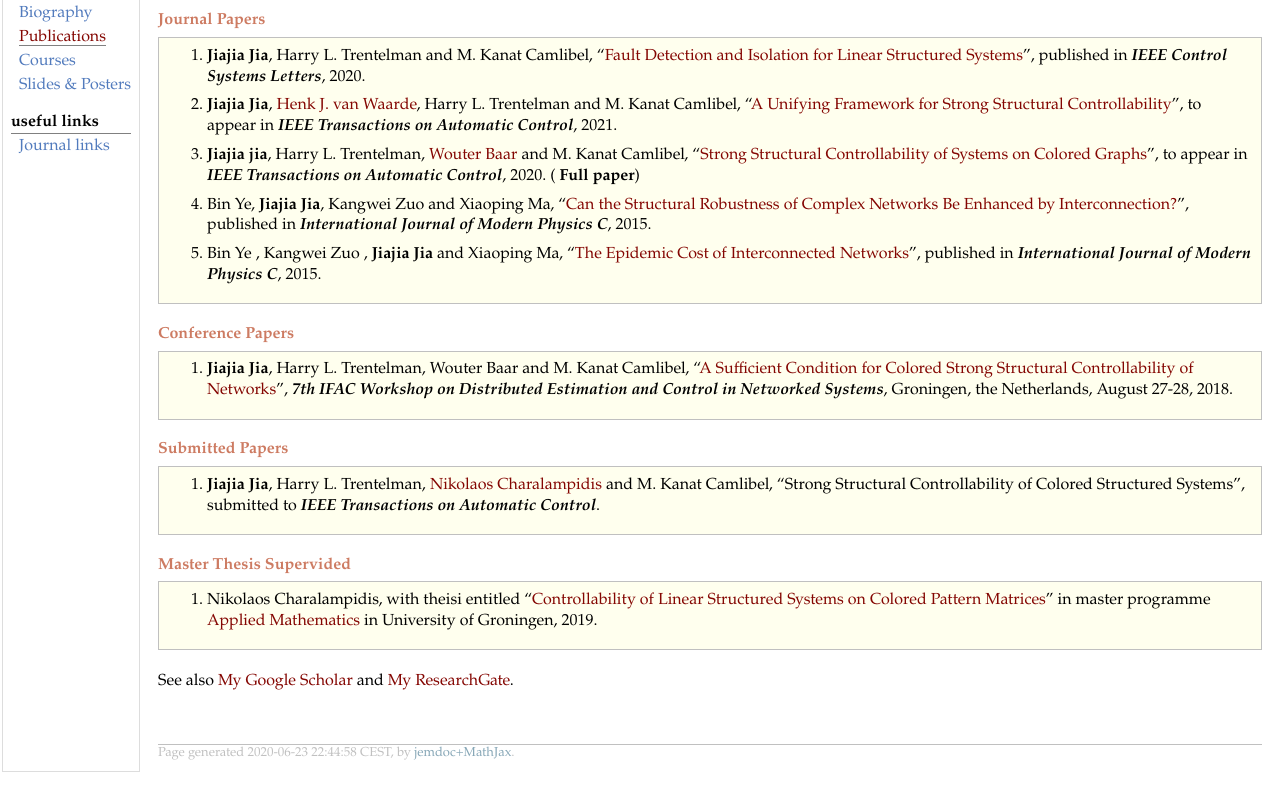
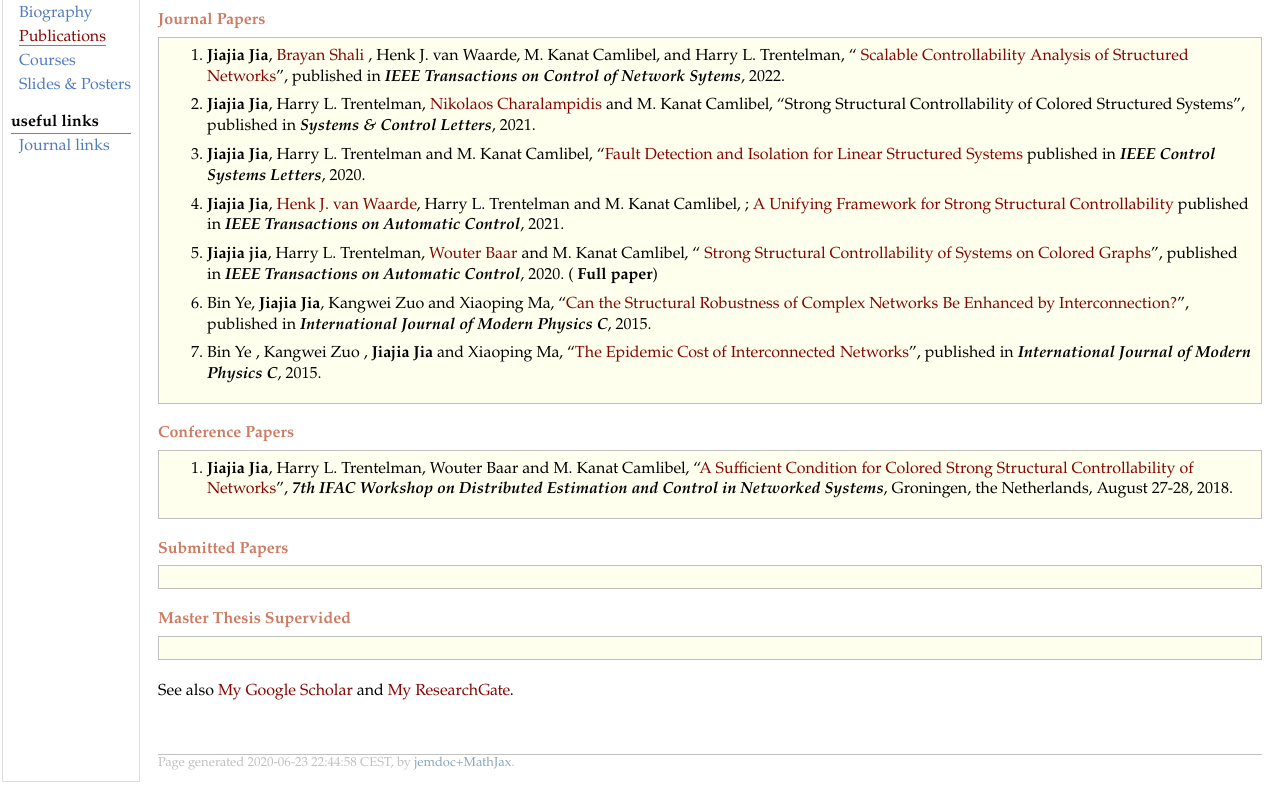
Before and after one commit to Jiajia-Jia/Jiajia-Jia.github.io, a plain HTML site: page publications.html in a window 1280 px wide. Shown: the part 72-864 px from the top of the page. Drawn offline with nearby package versions, Linux system fonts and the light colour scheme; some packages are replaced by stand-ins of ours.

Commit message:
Update publications.html

```diff
--- a/publications.html
+++ b/publications.html
@@ -37,11 +37,17 @@ MathJax.Hub.Config({
 <div class="blocktitle">Journal Papers</div>
 <div class="blockcontent">
 <ol>
-<li><p><b>Jiajia Jia</b>, Harry L. Trentelman and M. Kanat Camlibel, &ldquo;<a href="https://ieeexplore.ieee.org/document/9094642" target=&rdquo;blank">Fault Detection and Isolation for Linear Structured Systems</a>”, published in <i><b>IEEE Control Systems Letters</b></i>, 2020.</p>
+<li><p><b>Jiajia Jia</b>, <a href="https://research.rug.nl/en/persons/brayan-shali/" target=&ldquo;blank&rdquo;>Brayan Shali</a> , Henk J. van Waarde, M. Kanat Camlibel, and  Harry L. Trentelman, &ldquo; <a href="https://ieeexplore.ieee.org/abstract/document/9601287" target=&rdquo;blank">Scalable Controllability Analysis of Structured Networks</a>&rdquo;, published in <i><b>IEEE Transactions on Control of Network Sytems</b></i>, 2022.</p>
 </li>
-<li><p><b>Jiajia Jia</b>, <a href="https://scholar.google.com/citations?user=4K5iBboAAAAJ&amp;hl=en" target=&ldquo;blank&rdquo;>Henk J. van Waarde</a>, Harry L. Trentelman and M. Kanat Camlibel, “<a href="https://ieeexplore.ieee.org/document/9039736" target=&ldquo;blank&rdquo;>A Unifying Framework for Strong Structural Controllability</a>”, to appear in <i><b>IEEE Transactions on Automatic Control</b></i>, 2021. </p>
+
+<li><p><b>Jiajia Jia</b>, Harry L. Trentelman, <a href="https://www.researchgate.net/profile/Nikolaos_Charalampidis" target=&ldquo;blank&rdquo;>Nikolaos Charalampidis</a> and M. Kanat Camlibel, &ldquo;Strong Structural Controllability of Colored Structured Systems&rdquo;, published in <i><b>Systems & Control Letters</b></i>, 2021.</p>
 </li>
-<li><p><b>Jiajia jia</b>, Harry L. Trentelman, <a href="https://www.rug.nl/staff/w.baar/research" target=&ldquo;blank&rdquo;>Wouter Baar</a> and M. Kanat Camlibel, &ldquo;<a href="https://ieeexplore.ieee.org/document/8877729" target=&rdquo;blank&ldquo;>Strong Structural Controllability of Systems on Colored Graphs</a>&rdquo;, to appear in <i><b>IEEE Transactions on Automatic Control</b></i>, 2020. (<b> Full paper</b>)</p>
+
+<li><p><b>Jiajia Jia</b>, Harry L. Trentelman and M. Kanat Camlibel, &ldquo;<a href="https://ieeexplore.ieee.org/document/9094642" target=&rdquo;blank">Fault Detection and Isolation for Linear Structured Systems</a> published in <i><b>IEEE Control Systems Letters</b></i>, 2020.</p>
+</li>
+<li><p><b>Jiajia Jia</b>, <a href="https://scholar.google.com/citations?user=4K5iBboAAAAJ&amp;hl=en" target=&ldquo;blank&rdquo;>Henk J. van Waarde</a>, Harry L. Trentelman and M. Kanat Camlibel,  ;<a ref="https://ieeexplore.ieee.org/document/9039736" target=&ldquo;blank&rdquo;> A Unifying Framework for Strong Structural Controllability</a> published in <i><b>IEEE Transactions on Automatic Control</b></i>, 2021. </p>
+</li>
+<li><p><b>Jiajia jia</b>, Harry L. Trentelman, <a href="https://www.rug.nl/staff/w.baar/research" target=&ldquo;blank&rdquo;>Wouter Baar</a> and M. Kanat Camlibel, &ldquo;<a ref="https://ieeexplore.ieee.org/document/8877729" target=&rdquo;blank&ldquo;> Strong Structural Controllability of Systems on Colored Graphs</a>&rdquo;, published in <i><b>IEEE Transactions on Automatic Control</b></i>, 2020. (<b> Full paper</b>)</p>
 </li>
 <li><p>Bin Ye, <b>Jiajia Jia</b>, Kangwei Zuo and Xiaoping Ma, &ldquo;<a href="https://www.worldscientific.com/doi/abs/10.1142/S0129183115500400" target=&rdquo;blank&ldquo;>Can the Structural Robustness of Complex Networks Be Enhanced by Interconnection?</a>&rdquo;, published in <i><b>International Journal of Modern Physics C</b></i>, 2015.</p>
 </li>
@@ -61,16 +67,12 @@ MathJax.Hub.Config({
 <div class="blocktitle">Submitted Papers</div>
 <div class="blockcontent">
 <ol>
-<li><p><b>Jiajia Jia</b>, Harry L. Trentelman, <a href="https://www.researchgate.net/profile/Nikolaos_Charalampidis" target=&ldquo;blank&rdquo;>Nikolaos Charalampidis</a> and M. Kanat Camlibel, &ldquo;Strong Structural Controllability of Colored Structured Systems&rdquo;, submitted to <i><b>IEEE Transactions on Automatic Control</b></i>.</p>
-</li>
 </ol>
 </div></div>
 <div class="infoblock">
 <div class="blocktitle">Master Thesis Supervided</div>
 <div class="blockcontent">
 <ol>
-<li><p>Nikolaos Charalampidis, with theisi entitled &ldquo;<a href="http://fse.studenttheses.ub.rug.nl/19943" target=&rdquo;blank&ldquo;>Controllability of Linear Structured Systems on Colored Pattern Matrices</a>&rdquo; in master programme <a href="https://www.rug.nl/masters/applied-mathematics" target=&ldquo;blank&rdquo;>Applied Mathematics</a> in University of Groningen, 2019.</p>
-</li>
 </ol>
 </div></div>
 <p>See also <a href="https://scholar.google.com/citations?user=WHHgYOgAAAAJ&amp;hl=en" target=&ldquo;blank&rdquo;>My Google Scholar</a> and <a href="https://www.researchgate.net/profile/Jiajia_Jia" target=&ldquo;blank&rdquo;>My ResearchGate</a>.</p>
```
